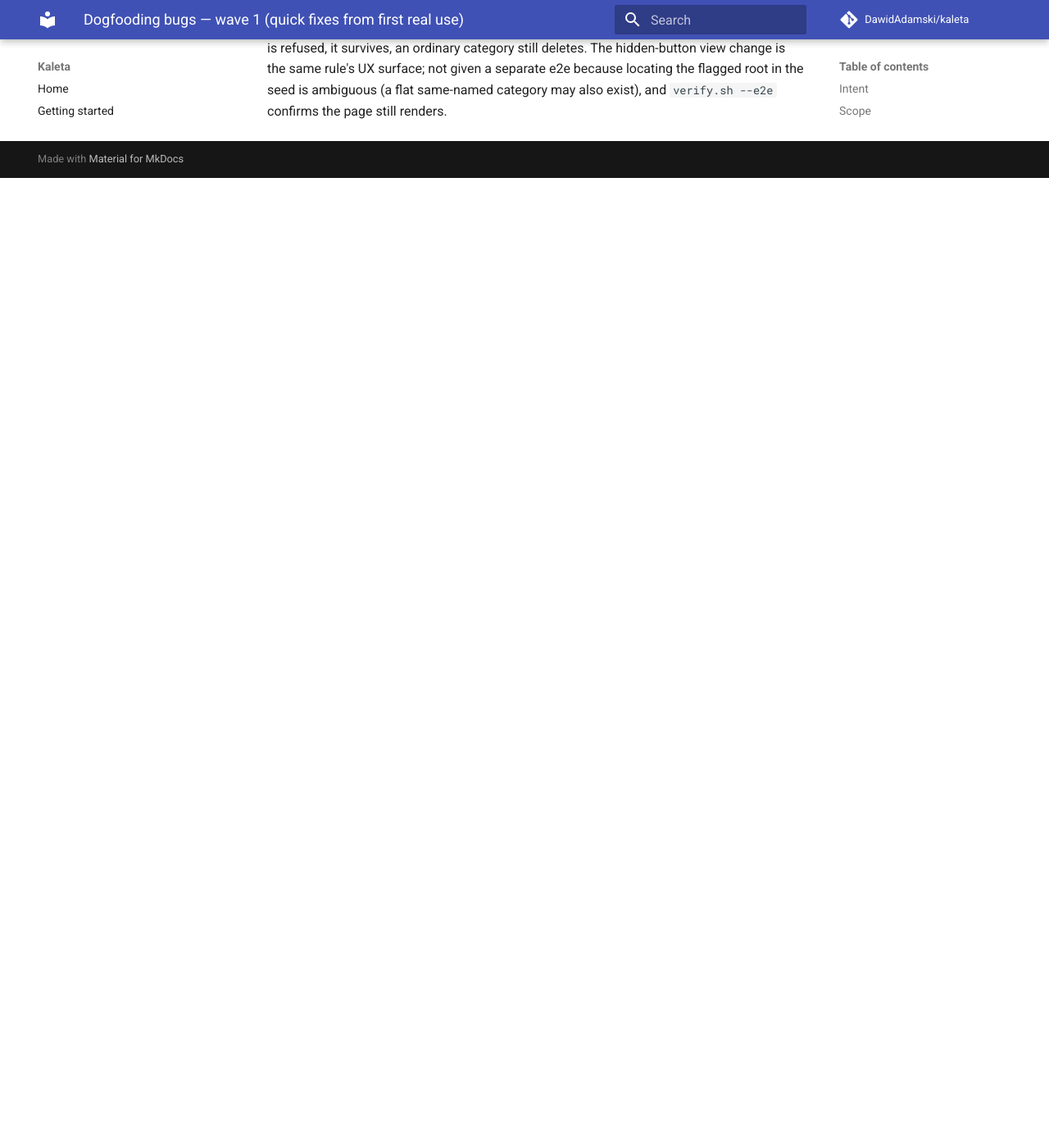
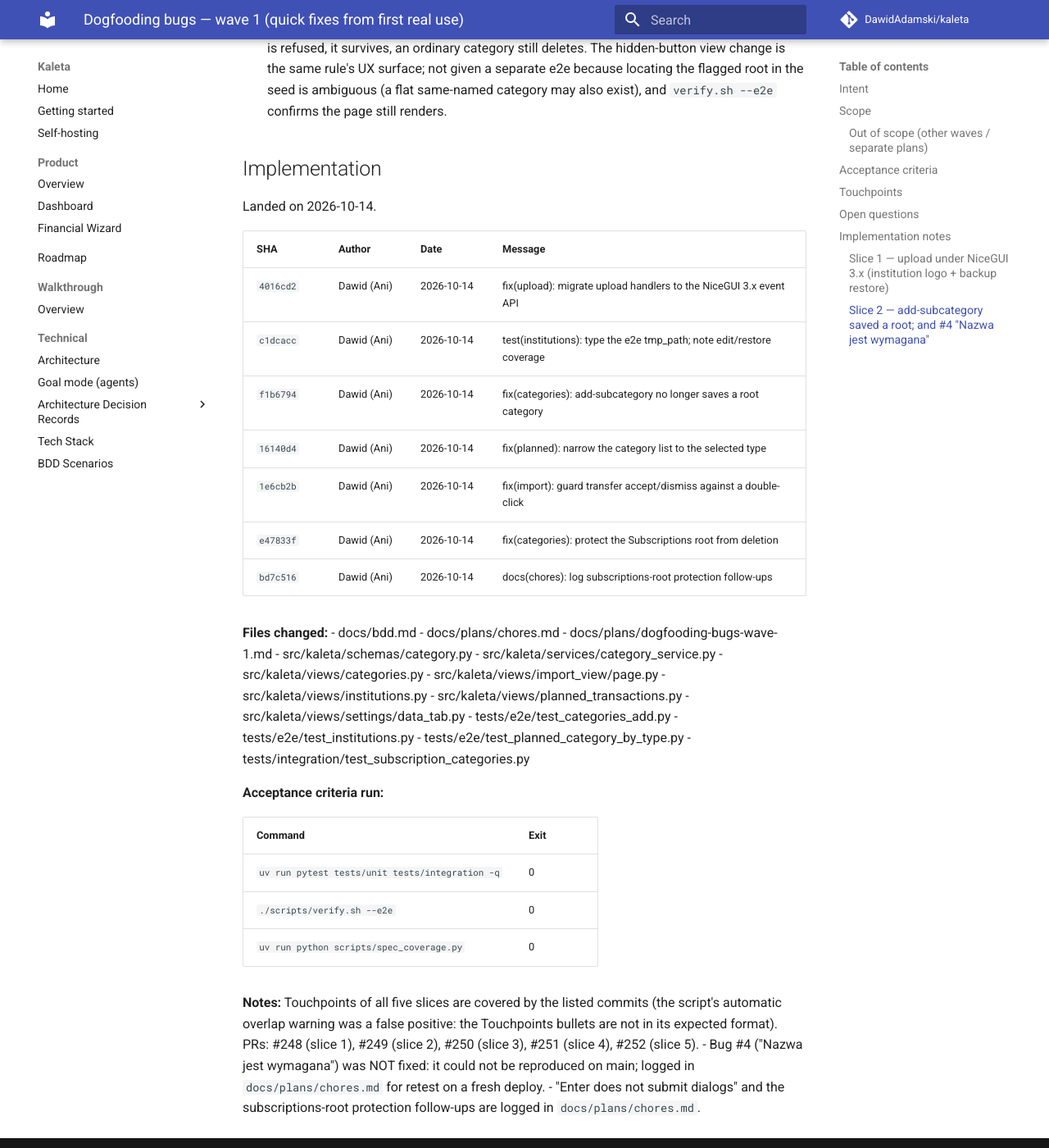
Before and after one commit to DawidAdamski/kaleta, an MkDocs documentation site: the page built from docs/plans/archive/dogfooding-bugs-wave-1.md, in a window 1280 px wide and 1400 px high, scrolled down 4395 px. Shown: the whole window at 82% size. Built offline with MkDocs 1.6.1 and Material for MkDocs 9.7.7, drawn with Linux system fonts in a browser that asks for light colours; comment, search, counter and statistics services are not loaded; before the commit the page ends 4612 px from its top, so only the background shows below that.

Commit message:
docs(plans): archive dogfooding-bugs-wave-1
All five slices (#1 upload, #16 add-subcategory, #18 planned category-by-type,
#11 transfer double-click, #6 subscriptions-root delete guard) merged via
PR #248–#252. Stamped with commit refs and moved to docs/plans/archive/;
README index updated. Bug #4 ("Nazwa jest wymagana") was not reproducible and
stays in chores; Enter-does-not-submit and the subscriptions-root follow-ups
are also in chores.

Co-Authored-By: Claude Opus 4.8 <noreply@anthropic.com>

```diff
--- a/docs/plans/dogfooding-bugs-wave-1.md
+++ b/docs/plans/archive/dogfooding-bugs-wave-1.md
@@ -3,8 +3,9 @@ plan_id: dogfooding-bugs-wave-1
 title: Dogfooding bugs — wave 1 (quick fixes from first real use)
 area: cross-cutting (institutions, settings, categories, planned transactions, import)
 effort: medium
-status: in-progress
-roadmap_ref: ../roadmap.md
+status: archived
+archived_at: 2026-10-14
+roadmap_ref: ../../roadmap.md
 ---
 
 # Dogfooding bugs — wave 1 (quick fixes from first real use)
@@ -165,3 +166,45 @@ Each item ships as one PR (slice). Confirmed bugs only:
   not given a separate e2e because locating the flagged root in the seed is
   ambiguous (a flat same-named category may also exist), and `verify.sh
   --e2e` confirms the page still renders.
+
+## Implementation
+
+Landed on 2026-10-14.
+
+| SHA | Author | Date | Message |
+|---|---|---|---|
+| `4016cd2` | Dawid (Ani) | 2026-10-14 | fix(upload): migrate upload handlers to the NiceGUI 3.x event API |
+| `c1dcacc` | Dawid (Ani) | 2026-10-14 | test(institutions): type the e2e tmp_path; note edit/restore coverage |
+| `f1b6794` | Dawid (Ani) | 2026-10-14 | fix(categories): add-subcategory no longer saves a root category |
+| `16140d4` | Dawid (Ani) | 2026-10-14 | fix(planned): narrow the category list to the selected type |
+| `1e6cb2b` | Dawid (Ani) | 2026-10-14 | fix(import): guard transfer accept/dismiss against a double-click |
+| `e47833f` | Dawid (Ani) | 2026-10-14 | fix(categories): protect the Subscriptions root from deletion |
+| `bd7c516` | Dawid (Ani) | 2026-10-14 | docs(chores): log subscriptions-root protection follow-ups |
+
+**Files changed:**
+- docs/bdd.md
+- docs/plans/chores.md
+- docs/plans/dogfooding-bugs-wave-1.md
+- src/kaleta/schemas/category.py
+- src/kaleta/services/category_service.py
+- src/kaleta/views/categories.py
+- src/kaleta/views/import_view/page.py
+- src/kaleta/views/institutions.py
+- src/kaleta/views/planned_transactions.py
+- src/kaleta/views/settings/data_tab.py
+- tests/e2e/test_categories_add.py
+- tests/e2e/test_institutions.py
+- tests/e2e/test_planned_category_by_type.py
+- tests/integration/test_subscription_categories.py
+
+**Acceptance criteria run:**
+
+| Command | Exit |
+|---|---|
+| `uv run pytest tests/unit tests/integration -q` | 0 |
+| `./scripts/verify.sh --e2e` | 0 |
+| `uv run python scripts/spec_coverage.py` | 0 |
+
+**Notes:** Touchpoints of all five slices are covered by the listed commits (the script's automatic overlap warning was a false positive: the Touchpoints bullets are not in its expected format). PRs: #248 (slice 1), #249 (slice 2), #250 (slice 3), #251 (slice 4), #252 (slice 5).
+- Bug #4 ("Nazwa jest wymagana") was NOT fixed: it could not be reproduced on main; logged in `docs/plans/chores.md` for retest on a fresh deploy.
+- "Enter does not submit dialogs" and the subscriptions-root protection follow-ups are logged in `docs/plans/chores.md`.
```
Also changed, not shown: docs/plans/README.md (+1 -0 lines).
